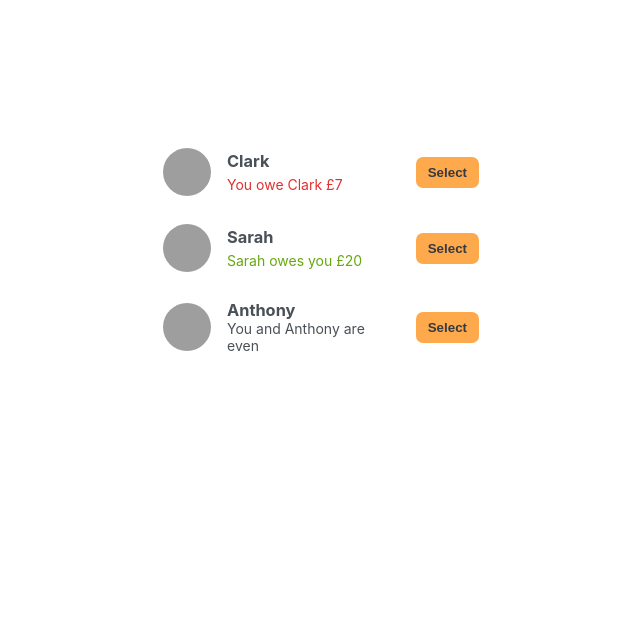
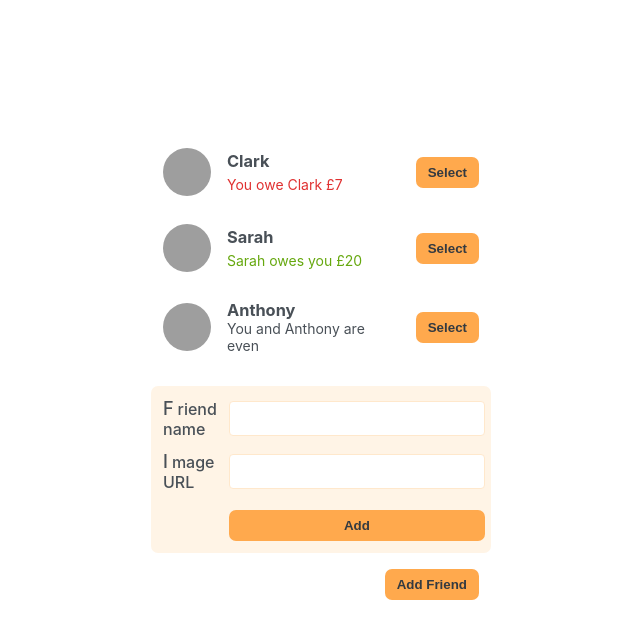
Before and after one commit to danieltroy092/eat-n-split, a React (Create React App) app: page / in a window 1280 px wide. Shown: the top 638 px of the page, without its empty margins (79-719 px from the left). Built offline with nearby package versions, Linux system fonts and the light colour scheme; grey boxes are pictures that could not be loaded.

Commit message:
added button component

```diff
--- a/src/App.js
+++ b/src/App.js
@@ -24,6 +24,8 @@
     <div className="app">
       <div className="sidebar">
         <FriendsList />
+        <FormAddFriend />
+        <Button>Add Friend</Button>
       </div>
     </div>
   );
@@ -60,7 +62,25 @@
       {/* No debt acquired */}
       {friend.balance === 0 && <p>{`You and ${friend.name} are even`}</p>}
 
-      <button className="button">Select</button>
+      <Button>Select</Button>
     </li>
   );
 }
+
+function Button({ children }) {
+  return <button className="button">{children}</button>;
+}
+
+function FormAddFriend() {
+  return (
+    <form className="form-add-friend">
+      <label>Friend name</label>
+      <input type="text" />
+
+      <label>Image URL</label>
+      <input type="text" />
+
+      <Button>Add</Button>
+    </form>
+  );
+}
```
